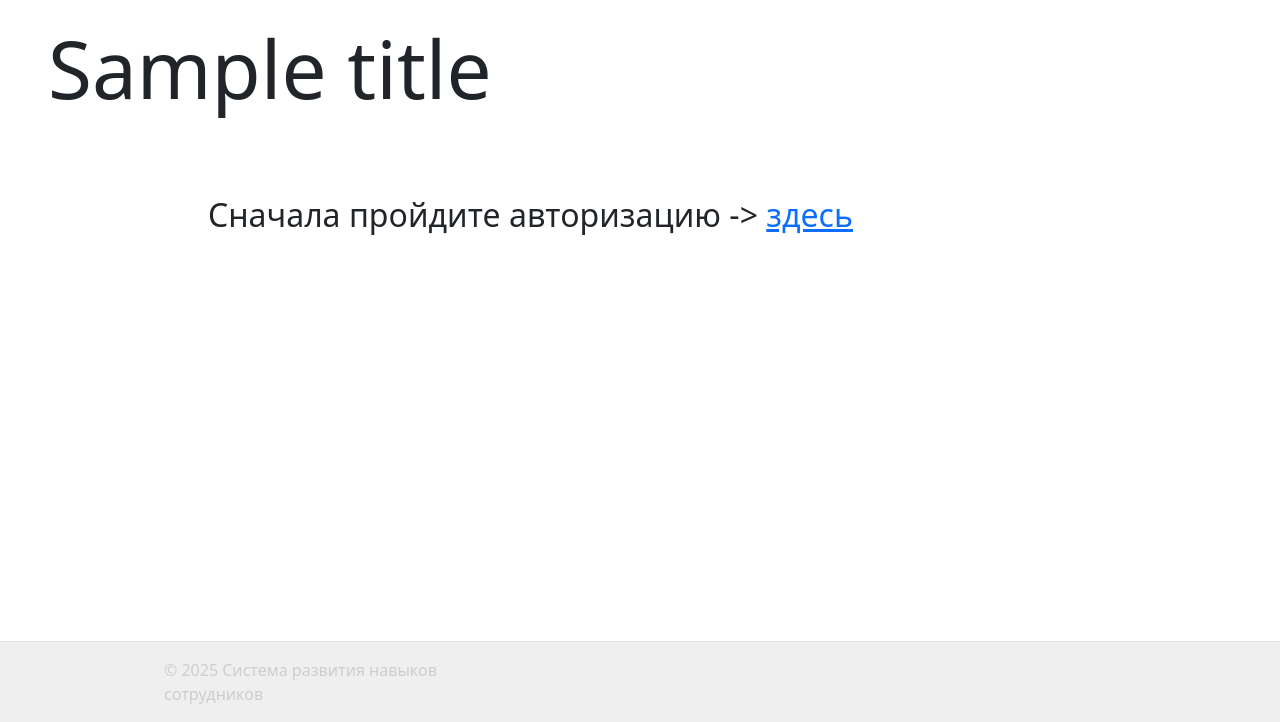
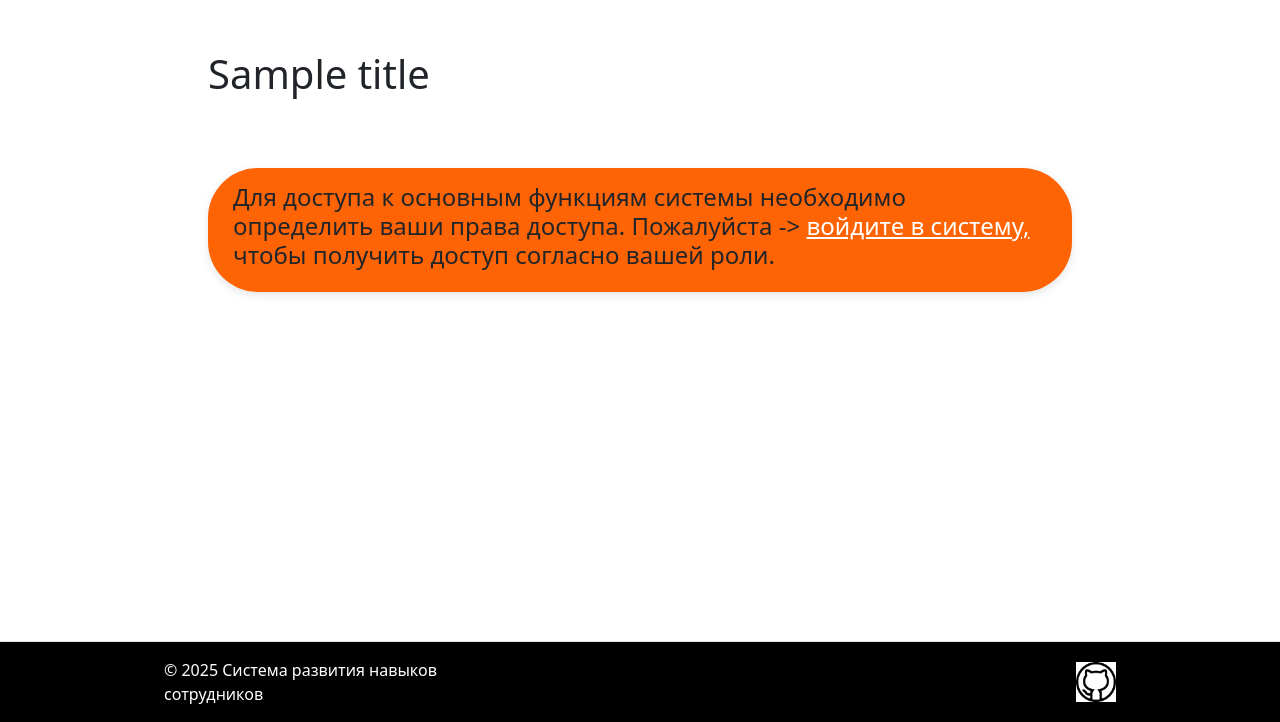
Before and after one commit to ret-hub123/rostel-individual-development-plans, a Django app: template individual_development_plans/skilltracker/templates/skilltracker/main.html in a window 1280 px wide. Shown: the part 78-800 px from the top of the page. Run offline with Django 5.2, Linux system fonts and the light colour scheme; the template is opened without the code that fills it: most values are stand-ins (such as "Sample title", 1, 10 or a date in 2020).

Commit message:
Доработка статики

```diff
--- a/individual_development_plans/skilltracker/forms.py
+++ b/individual_development_plans/skilltracker/forms.py
@@ -50,5 +50,9 @@ class AddCommentForm(forms.ModelForm):
         fields = ['text']
 
         widgets = {
-            'text': forms.TextInput(attrs={'class': 'form-input'})
+            'text': forms.Textarea(attrs={'class': 'form-input'})
         }
+
+        labels = {
+            'text': 'Текст сообщения'
+        }
--- a/individual_development_plans/skilltracker/static/skilltracker/css/main.css
+++ b/individual_development_plans/skilltracker/static/skilltracker/css/main.css
@@ -55,7 +55,7 @@
 
 .add-task{
     background-color: #efefef;
-    padding: 4rem;
+    padding: 3rem;
     max-width: 30rem;
     min-width: 25rem;
     border-radius: 50px;
@@ -96,9 +96,8 @@
 }
 
 .title-reg{
-    margin-top: 1rem;
     margin-bottom: 3rem;
-    border-radius: 50px;
+
 }
 
 
@@ -120,7 +119,9 @@
     border: 1px solid white;
     background-color: white;
     margin-top: 2rem;
+    border: 1px solid #ddd;
   }
+
 .btn-task:hover {
     color: white;
     background-color: #ff6404;
--- a/individual_development_plans/skilltracker/templates/skilltracker/add_comment.html
+++ b/individual_development_plans/skilltracker/templates/skilltracker/add_comment.html
@@ -20,7 +20,7 @@
         <div class="form-error">{{ f.errors }}</div>
 
         {% endfor %}
-        <p><button class="button-add-user" type="submit">Добавить</button></p>
+        <button class="btn btn-task" type="submit">Добавить</button>
     </form>
     </div>
   </div>
--- a/individual_development_plans/skilltracker/templates/skilltracker/main.html
+++ b/individual_development_plans/skilltracker/templates/skilltracker/main.html
@@ -6,25 +6,26 @@
      <link type="text/css" href="{% static 'skilltracker/css/main.css' %}" rel="stylesheet" />
 
 
-<h6 class="title">
+<h1 class="title">
         {{ title }}
-    </h6>
+    </h1>
 
 
         {% if not user.is_authenticated %}
-<h2> Сначала пройдите авторизацию -> <a href="{% url 'users:login' %}">здесь</a> </h2>
+    <div class="start-mess"><h4> Для доступа к основным функциям системы необходимо определить ваши права доступа.
+                    Пожалуйста -> <a style="color:white;" href="{% url 'users:login' %}">войдите в систему,</a>  чтобы получить доступ согласно вашей роли.</h4></div>
         {% else %}
             <h2 class="title">
                 Добро пожаловать! <b>{{user.first_name}} {{user.last_name }}</b>
             </h2>
 
         {% if user.role == 'employee' %}
-            <div class="title-wrapper" style="display: flex; align-items: baseline; flex-wrap: wrap; gap: 8px;">
-    <h3 style=" display: inline;">
+            <div class="title-wrapper" style=" left: -100px; display: flex; align-items: baseline; flex-wrap: wrap; gap: 8px;">
+    <h4 style=" display: inline; ">
         <span class="warning-mess" style="color: red; font-weight: bold;">Внимание!</span>
         У вас подходит DeathLine по следующим задачам -
-    </h3>
-    <a href="{{ 'tasks' }}" class="btn btn-task" style="padding: 2px 12px; background-color: #ff6404;">
+    </h4>
+    <a href="{{ 'tasks' }}" class="btn btn-task" style="padding: 2px 12px;">
         Перейти к задачам
     </a>
 </div>
@@ -37,6 +38,10 @@
 
       <div class="col-md-4 mb-4">
         <div class="card-task text-center">
+            <div class="card-info  align-items-center justify-content-between p-3">
+
+            <h6 class="mb-0" style="color: #ffffff">Прогресс: {{ warning_task.progress }}%</h6>
+          </div>
 
          {% with status=warning_task.deadline|days_left %}
 <div class="card-info align-items-center justify-content-between p-3">
@@ -46,7 +51,7 @@
         {% else %}green{% endif %};">
         <h6 class="mb-0">Дедлайн: {{ warning_task.deadline|date:"Y-m-d" }}</h6>
     </div>
-    <h6 class="mb-0">Прогресс: {{ warning_task.progress }}%</h6>
+
 </div>
 {% endwith %}
 
--- a/individual_development_plans/skilltracker/templates/skilltracker/tasks.html
+++ b/individual_development_plans/skilltracker/templates/skilltracker/tasks.html
@@ -32,7 +32,7 @@
     {% endif %}">
         <h6 class="mb-0">Дедлайн: {{ task.deadline|date:"Y-m-d" }}</h6>
     </div>
-    <h6 class="mb-0">Прогресс: {{ task.progress }}%</h6>
+
 </div>
           {% endwith %}
 
--- a/individual_development_plans/static/individual_development_plans/css/base.css
+++ b/individual_development_plans/static/individual_development_plans/css/base.css
@@ -47,8 +47,8 @@ header > ul > li:hover {
 
 
 .footer {
-    background-color: #EFEFEF;
-    color: #CDCDCD;
+    background-color: black;
+    color: white;
     padding-left: 10.25rem;
     padding-right: 10.25rem;
     position: fixed;
@@ -71,27 +71,21 @@ main{
 }
 
 .title{
-    font-size: 80px;
     font-weight: 500;
     margin-bottom: 50px;
     position: relative;
-    left: -160px;
-    top: -30px;
-}
-
-.title_task{
-    font-size: 80px;
-    font-weight: 500;
-    margin-bottom: 50px;
-    position: relative;
-    left: -250px;
-    top: -30px;
 
 }
 
-.title_comments{
-    font-size: 65px;
-    font-weight: 500;
-    margin-bottom: 50px;
-    text-align: center;
+
+
+.start-mess{
+    max-width: 1100px;
+    background-color: #ff6404;
+    border-radius: 50px;
+    padding: 15px 25px;
+    margin: 20px 0;
+    display: inline-block;
+    position: relative;
+    box-shadow: 0 3px 10px rgba(0,0,0,0.1);
 }
--- a/individual_development_plans/templates/individual_development_plans/base.html
+++ b/individual_development_plans/templates/individual_development_plans/base.html
@@ -43,12 +43,12 @@
         {% if user.is_authenticated %}
 
            <h5 class="d-inline-block pe-2"> {{user}} |</h5>
-
+<li class="nav-item2">
         <form method="post" action="{% url 'users:logout' %}">
             {% csrf_token %}
             <button type="submit" class="btn">Logout</button>
             </form>
-            </li>
+              </li>
         {% else %}
         <li class="nav-item2">
          <form method="post" action="{% url 'users:login' %}">
@@ -70,6 +70,13 @@
 <div class = "footer d-flex flex-wrap justify-content-between align-items-center py-3 border-top">
     <div class="col-md-4 d-flex align-items-center">&copy; 2025 Система развития навыков сотрудников
     </div>
+    <ul class="nav col-md-4 justify-content-end list-unstyled d-flex">
+  <li class="ms-3 text-white">
+    <a href="https://github.com/ret-hub123/rostel-individual-development-plans">
+      <img class="footer-item" src="{% static 'individual_development_plans/image/free-icon-github-1051377.png' %}" alt="GitHub">
+    </a>
+  </li>
+    </ul>
 </div>
 
 
```
Also changed, not shown: individual_development_plans/skilltracker/models.py (+13 -3 lines), individual_development_plans/skilltracker/templates/skilltracker/task.html (+6 -5 lines), individual_development_plans/users/static/users/css/user.css (+16 -1 lines), individual_development_plans/db.sqlite3, individual_development_plans/static/individual_development_plans/image/free-icon-github-1051377.png (added).
